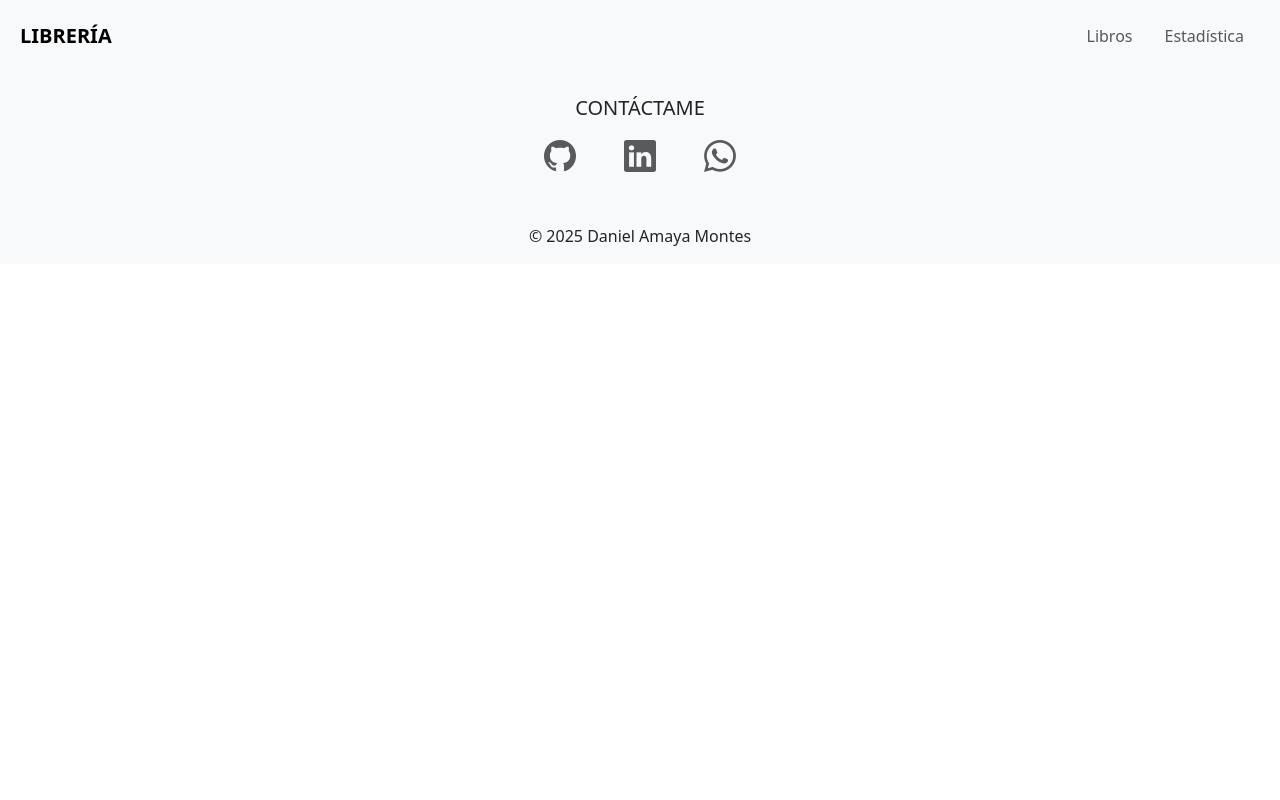
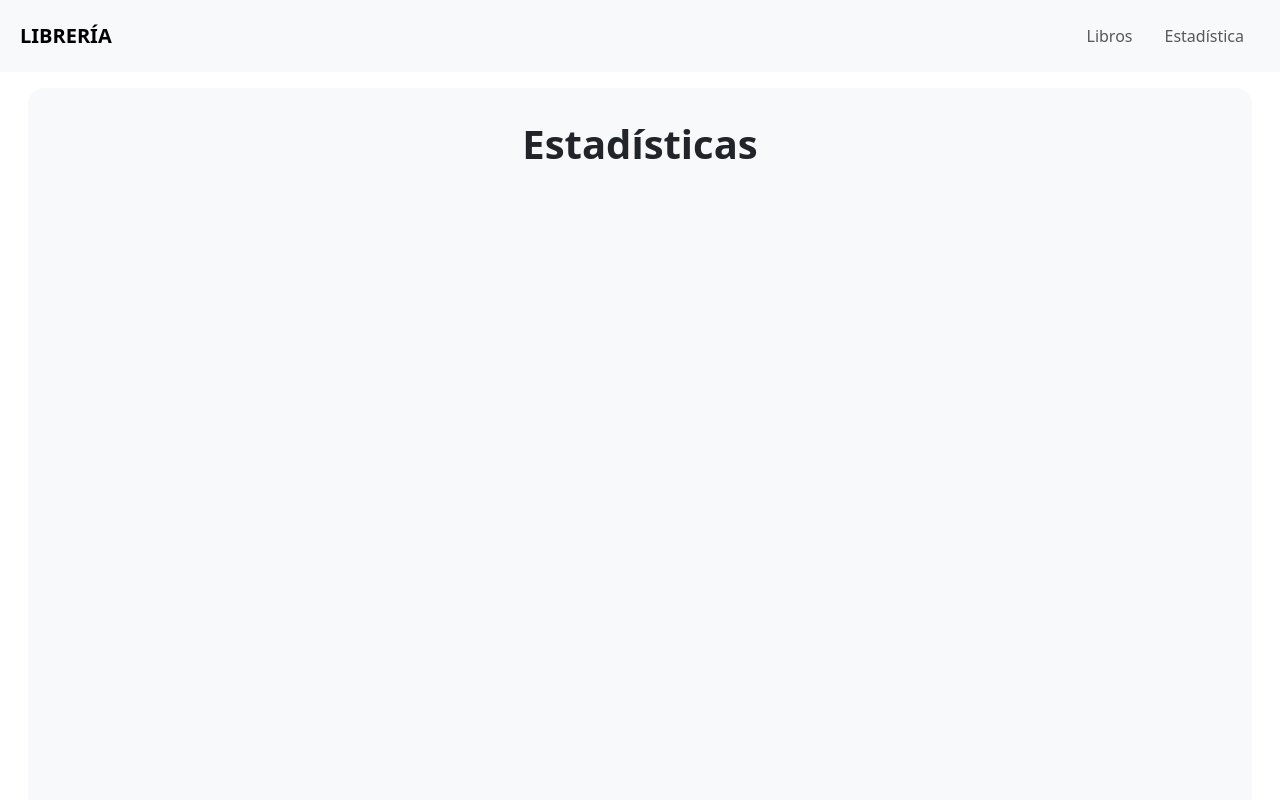
Before and after one commit to MONTESDANIEL/LibraryProject, a React (Vite) app: page /statistics in a window 1280 px wide. Shown: the top 800 px of the page. Built offline with nearby package versions, Linux system fonts and the light colour scheme.

Commit message:
feat: Configuración del enrutador.
- Se crean los archivos base para vincular con las rutas.
- Se configura el enrutador.

```diff
--- a/src/main.tsx
+++ b/src/main.tsx
@@ -1,5 +1,6 @@
 import { StrictMode } from 'react'
 import { createRoot } from 'react-dom/client'
+import { BrowserRouter as Router, Route, Routes } from 'react-router-dom';
 
 import 'bootstrap/dist/css/bootstrap.min.css';
 import 'bootstrap/dist/js/bootstrap.bundle.min.js';
@@ -8,10 +9,21 @@ import 'bootstrap-icons/font/bootstrap-icons.css';
 import Navbar from './components/NavBar.tsx';
 import Footer from './components/Footer.tsx';
 
+import Home from './pages/Home.tsx'
+import Books from './pages/Books.tsx';
+import Statistics from './pages/Statistics.tsx';
+
 
 createRoot(document.getElementById('root')!).render(
   <StrictMode>
     <Navbar />
+    <Router>
+      <Routes>
+        <Route path="/" element={<Home />} />
+        <Route path="/books" element={<Books />} />
+        <Route path="/statistics" element={<Statistics />} />
+      </Routes>
+    </Router>
     <Footer />
   </StrictMode>,
 )
--- /dev/null
+++ b/src/pages/Books.tsx
@@ -0,0 +1,11 @@
+const Books = () => {
+    return (
+        <section className="container-fluid">
+            <div className="row bg-body-tertiary p-3 m-3 rounded-4 min-vh-100">
+                <h1 className="text-center fw-bold p-3"> Libros</h1>
+            </div>
+        </section>
+    );
+};
+
+export default Books;
--- /dev/null
+++ b/src/pages/Home.tsx
@@ -0,0 +1,11 @@
+const Home = () => {
+    return (
+        <section className="container-fluid">
+            <div className="row bg-body-tertiary p-3 m-3 rounded-4 min-vh-100">
+                <h1 className="text-center fw-bold p-3"> Inicio</h1>
+            </div>
+        </section>
+    );
+};
+
+export default Home;
--- /dev/null
+++ b/src/pages/Statistics.tsx
@@ -0,0 +1,11 @@
+const Statistics = () => {
+    return (
+        <section className="container-fluid">
+            <div className="row bg-body-tertiary p-3 m-3 rounded-4 min-vh-100">
+                <h1 className="text-center fw-bold p-3"> Estadísticas</h1>
+            </div>
+        </section>
+    );
+};
+
+export default Statistics;
```
